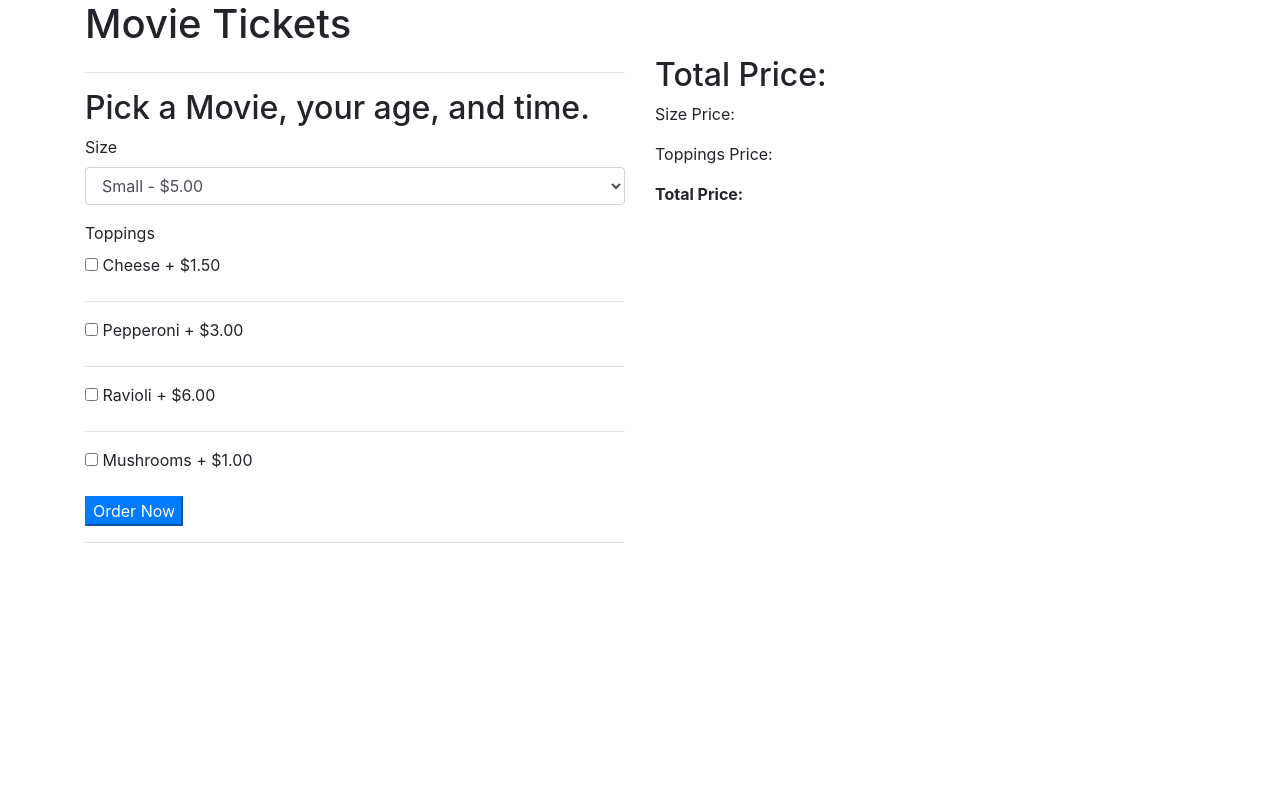
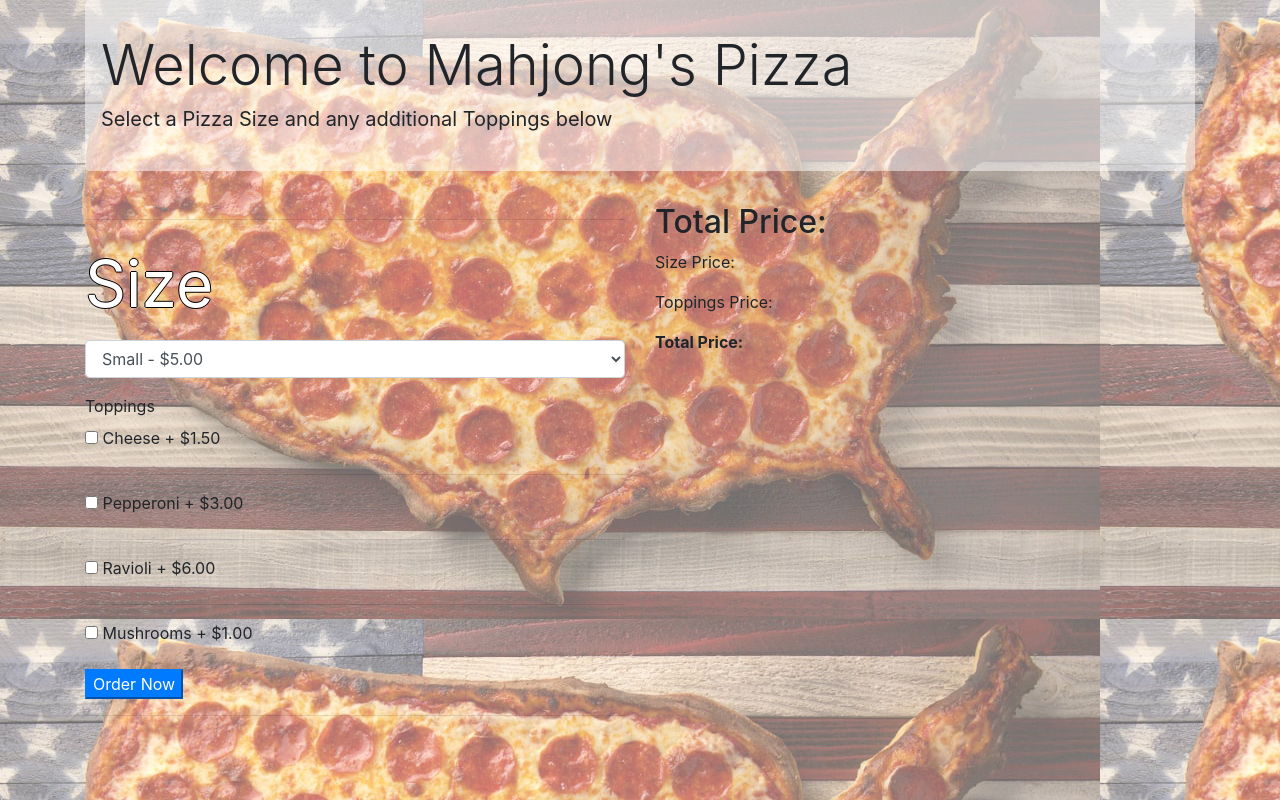
Before and after one commit to chansen1395/pizza-parlor8-27, a plain HTML site: page index.html in a window 1280 px wide. Drawn offline with Linux system fonts and the light colour scheme.

Commit message:
WIP styling.

```diff
--- a/css/styles.css
+++ b/css/styles.css
@@ -0,0 +1,13 @@
+.jumbotron {
+  padding: 2rem 1rem;
+  margin-bottom: 2rem;
+  background-color: #e9ecef;
+  border-radius: 0.3rem;
+  background: rgba(255, 255, 255, 0.5)
+}
+
+.labels {
+  font-size: 48pt;
+  color: white;
+  text-shadow: -1px 0 black, 0 1px black, 1px 0 black, 0 -1px black;
+}
--- a/index.html
+++ b/index.html
@@ -5,19 +5,21 @@
     <link href="css/styles.css" rel="stylesheet" type="text/css">
     <script src="js/jquery-3.6.0.js"></script>
     <script src="js/scripts.js"></script>
-    <title>Movies!</title>
+    <title>Pizza Time!</title>
     <title></title>
   </head>
-  <body>
+  <body background="img/pizzamerica2.jpg">
     <div class="container">
-      <h1>Movie Tickets</h1>
+      <div class = "jumbotron">
+      <h1 class ="display-4">Welcome to Mahjong's Pizza</h1>
+      <h2 class = "lead"><strong>Select a Pizza Size and any additional Toppings below</strong></h2>
+    </div>
       <div class="row">
         <div class="col-md-6">
           <hr>
-          <h2>Pick a Movie, your age, and time.</h2>
           <form id="new-pizza">
             <div class="form-group">
-              <label for="size">Size</label>
+              <label for="size"><span class = "labels">Size</span></label>
               <select class="form-control" id="size" required>
                 <option type="text" value = "S">Small - $5.00</option>
                 <option type="text" value = "M">Medium - $10.00</option>
@@ -37,7 +39,7 @@
                 <label for="ravioli"> Ravioli + $6.00</label>
                 <hr>
                 <input type="checkbox" name = "checkbox" value = "mushrooms">
-                <label for="muscrooms"> Mushrooms + $1.00</label>
+                <label for="mushrooms"> Mushrooms + $1.00</label>
             </div>
             <button type="submit" class="btn-primary">Order Now</button>
           </form>
--- a/js/scripts.js
+++ b/js/scripts.js
@@ -42,8 +42,10 @@ var totalPrice = 0
 // totalPrice;
 
 function displayPrice(newPizza) {
+  totalPrice = newPizza.getSizePrice() + newPizza.getToppingsPrice();
   $(".size-price").html(newPizza.getSizePrice());
   $(".toppings-price").html(newPizza.getToppingsPrice());
+  $(".total-price").html(totalPrice);
 }
 
 $(document).ready(function () {
```
Also changed, not shown: img/pizzamerica.jpg (added), img/pizzamerica2.jpg (added).
